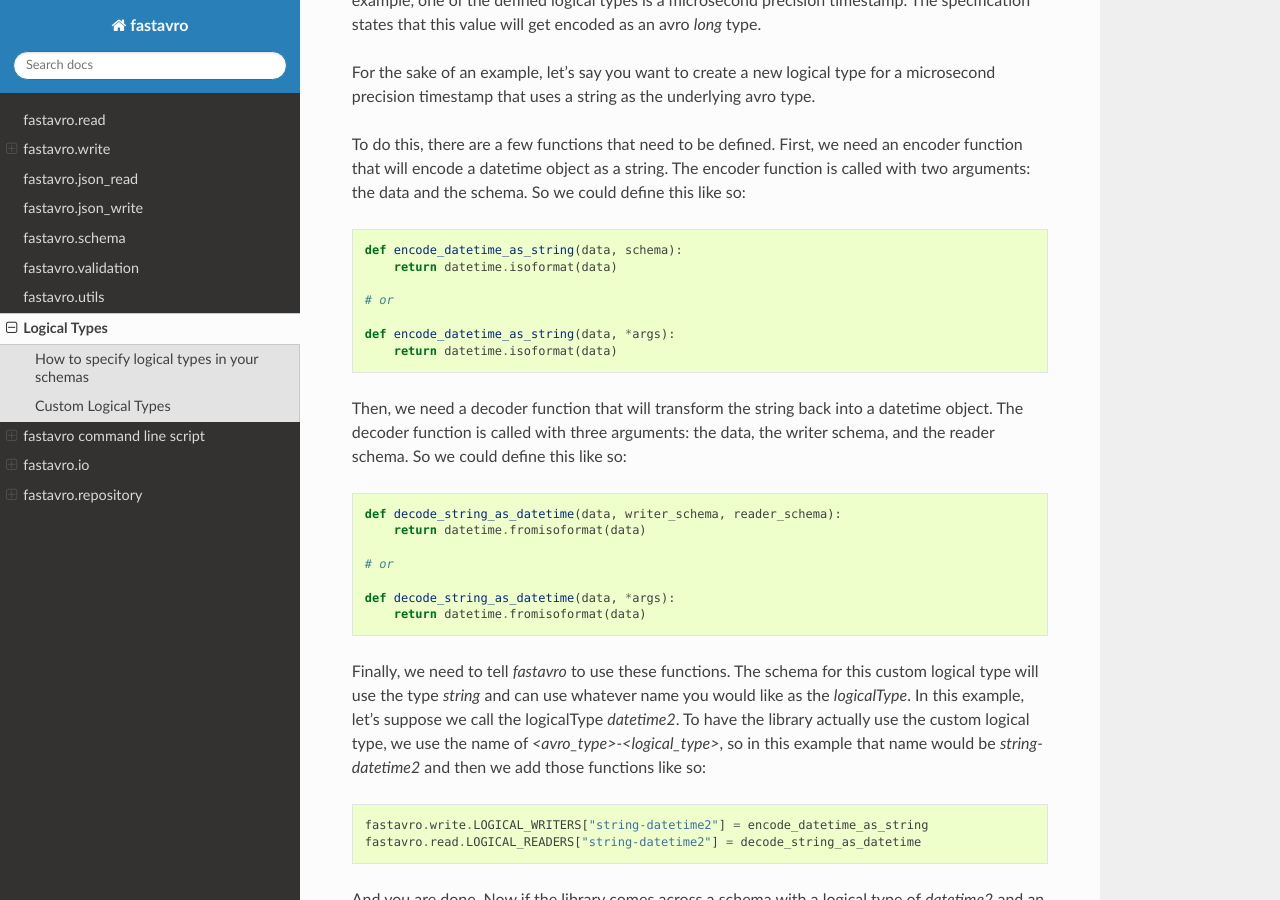
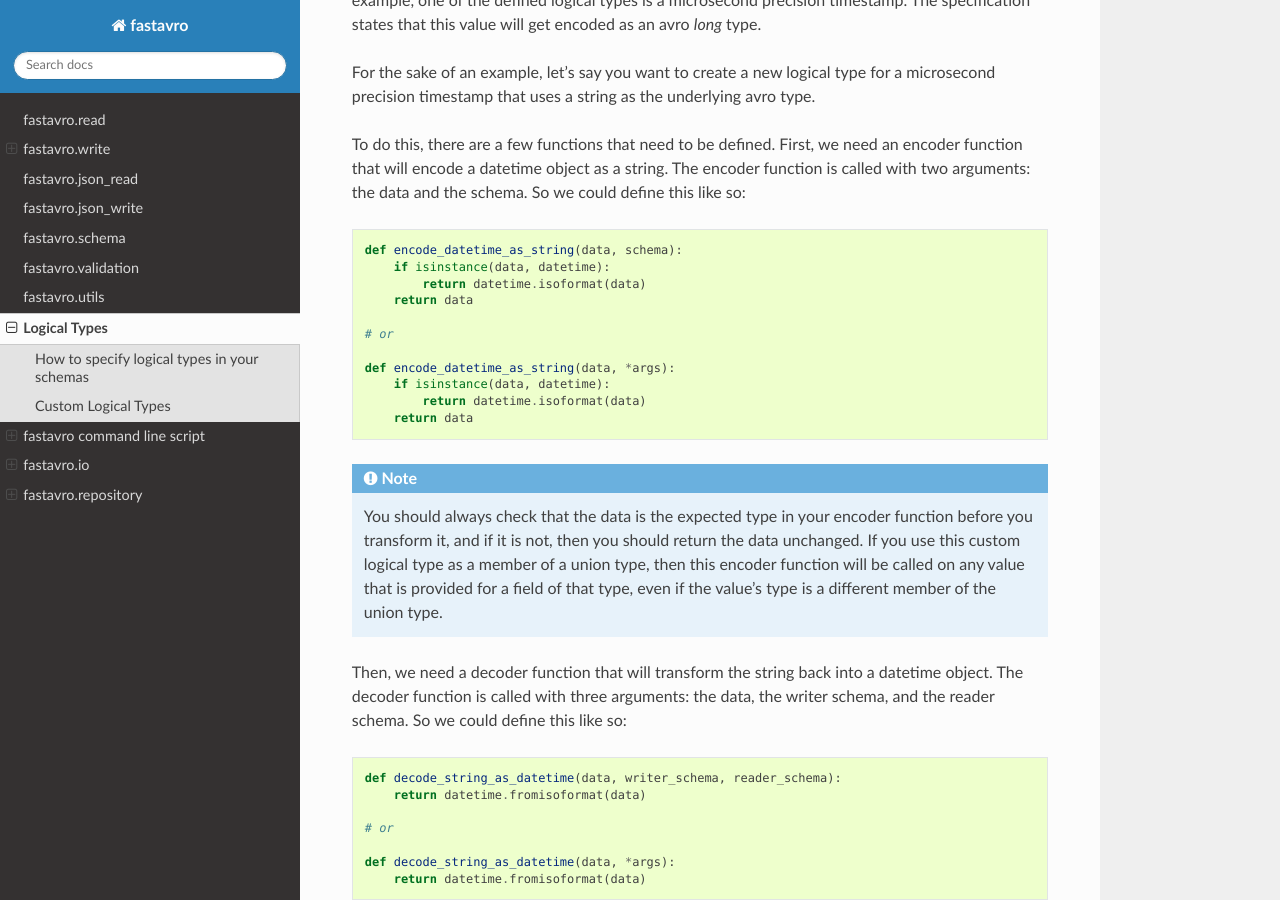
Before and after one commit to fastavro/fastavro, a Sphinx documentation site: the page built from docs/logical_types.rst, in a window 1280 px wide and 900 px high, scrolled down 1628 px. Built offline with Sphinx 7.4.7 and the Read the Docs theme 3.1.0, drawn with Linux system fonts in a browser that asks for light colours; the version number could not be read and is left out.

Commit message:
Docs: custom logical type encoder best practice
Add an explicit type check to the custom logical type encoder examples
to demonstrate how to write them so that they will work in union types.

```diff
--- a/docs/logical_types.rst
+++ b/docs/logical_types.rst
@@ -76,12 +76,20 @@ For the sake of an example, let's say you want to create a new logical type for
 To do this, there are a few functions that need to be defined. First, we need an encoder function that will encode a datetime object as a string. The encoder function is called with two arguments: the data and the schema. So we could define this like so::
 
     def encode_datetime_as_string(data, schema):
-        return datetime.isoformat(data)
+        if isinstance(data, datetime):
+            return datetime.isoformat(data)
+        return data
 
     # or
 
     def encode_datetime_as_string(data, *args):
-        return datetime.isoformat(data)
+        if isinstance(data, datetime):
+            return datetime.isoformat(data)
+        return data
+
+.. note::
+
+   You should always check that the data is the expected type in your encoder function before you transform it, and if it is not, then you should return the data unchanged. If you use this custom logical type as a member of a union type, then this encoder function will be called on any value that is provided for a field of that type, even if the value's type is a different member of the union type.
 
 Then, we need a decoder function that will transform the string back into a datetime object. The decoder function is called with three arguments: the data, the writer schema, and the reader schema. So we could define this like so::
 
```
